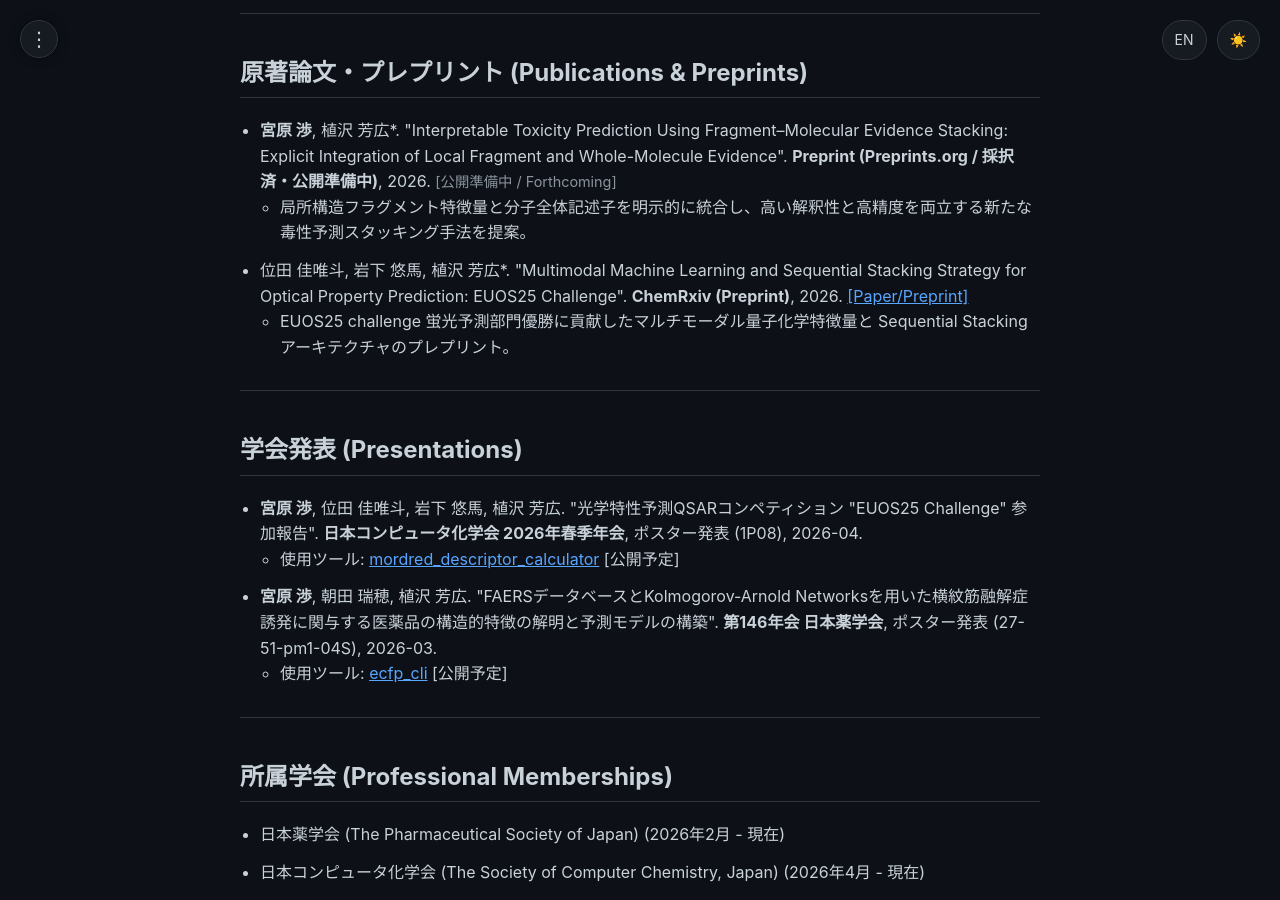
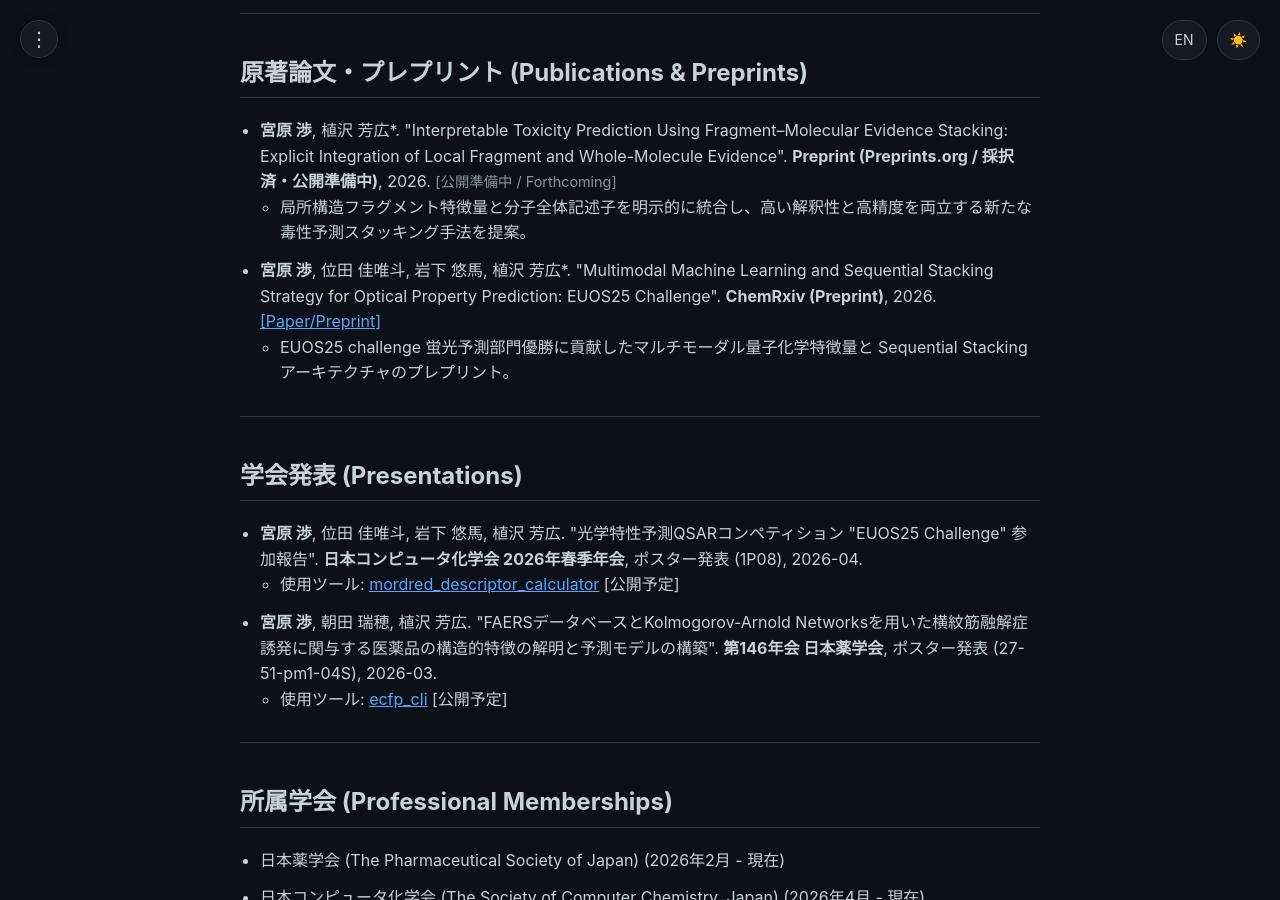
Before and after one commit to 377H-Miru/377H-Miru.github.io, a Jekyll site: the page built from achievements.html, in a window 1280 px wide and 900 px high, scrolled down 1677 px. Built offline with Jekyll 4.4.1, drawn with Linux system fonts in a browser that asks for light colours.

Commit message:
Fix: Set Wataru Miyahara as first author for EUOS25 ChemRxiv preprint

```diff
--- a/_data/achievements.json
+++ b/_data/achievements.json
@@ -135,8 +135,8 @@
       "status": "preprint",
       "title_ja": "Multimodal Machine Learning and Sequential Stacking Strategy for Optical Property Prediction: EUOS25 Challenge",
       "title_en": "Multimodal Machine Learning and Sequential Stacking Strategy for Optical Property Prediction: EUOS25 Challenge",
-      "authors_ja": "位田 佳唯斗, 岩下 悠馬, 植沢 芳広*",
-      "authors_en": "Kaito Inden, Yuma Iwashita, Yoshihiro Uesawa*",
+      "authors_ja": "<b>宮原 渉</b>, 位田 佳唯斗, 岩下 悠馬, 植沢 芳広*",
+      "authors_en": "<b>Wataru Miyahara</b>, Kaito Inden, Yuma Iwashita, Yoshihiro Uesawa*",
       "journal_ja": "ChemRxiv (Preprint)",
       "journal_en": "ChemRxiv (Preprint)",
       "date": "2026",
```
